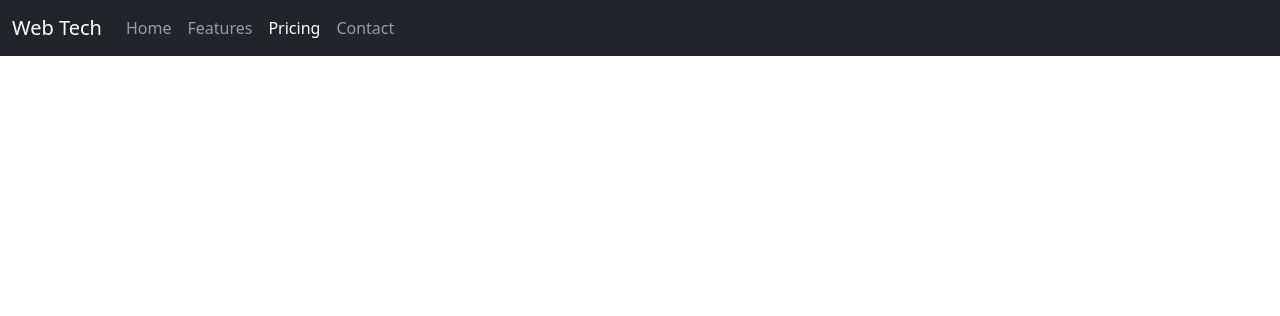
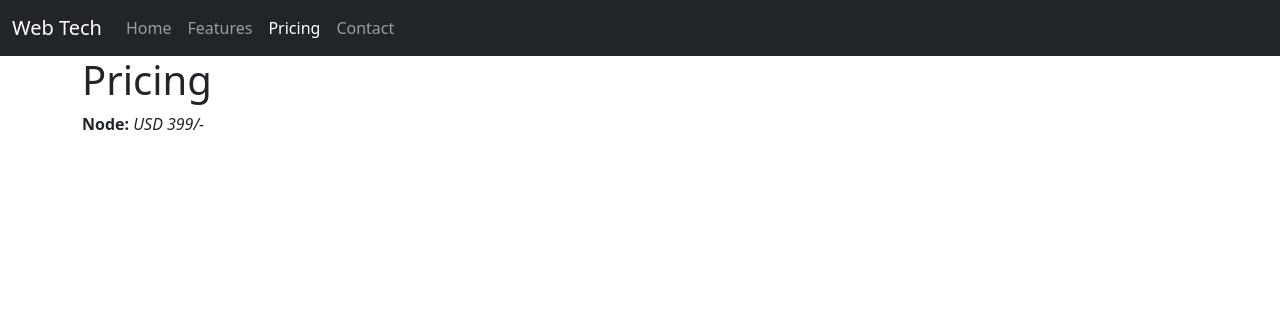
Before and after one commit to rudra-rk12/note-site, a Django app: page /pricing in a window 1280 px wide. Shown: the top 316 px of the page. Run offline with Django 5.2, Linux system fonts and the light colour scheme.

Commit message:
Minor Changes

```diff
--- a/templates/pricing.html
+++ b/templates/pricing.html
@@ -3,7 +3,10 @@
 {% block title%}Pricing{% endblock title %}
 
 {% block content%}
-
+<!-- Pricing page -->
+<div class="container">
+    <h1>Pricing</h1>
+    <p><b>Node: </b><i>USD 399/-</i></p>
 
 {% endblock content%}
 
```
Also changed, not shown: db.sqlite3.
